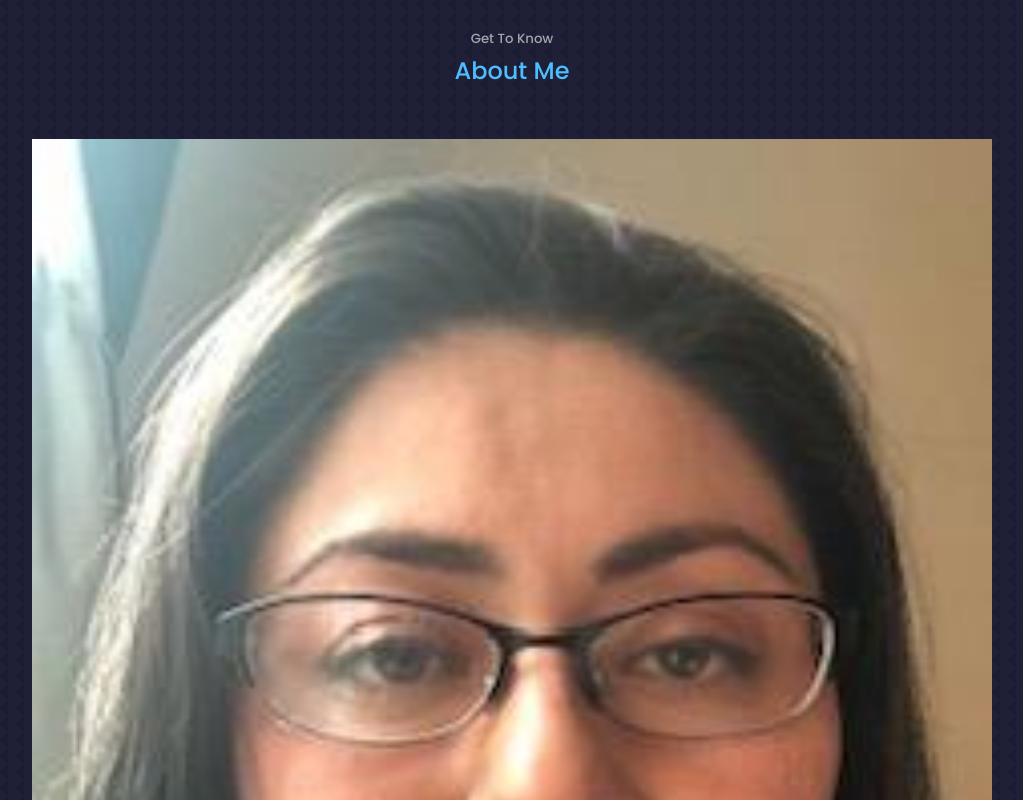
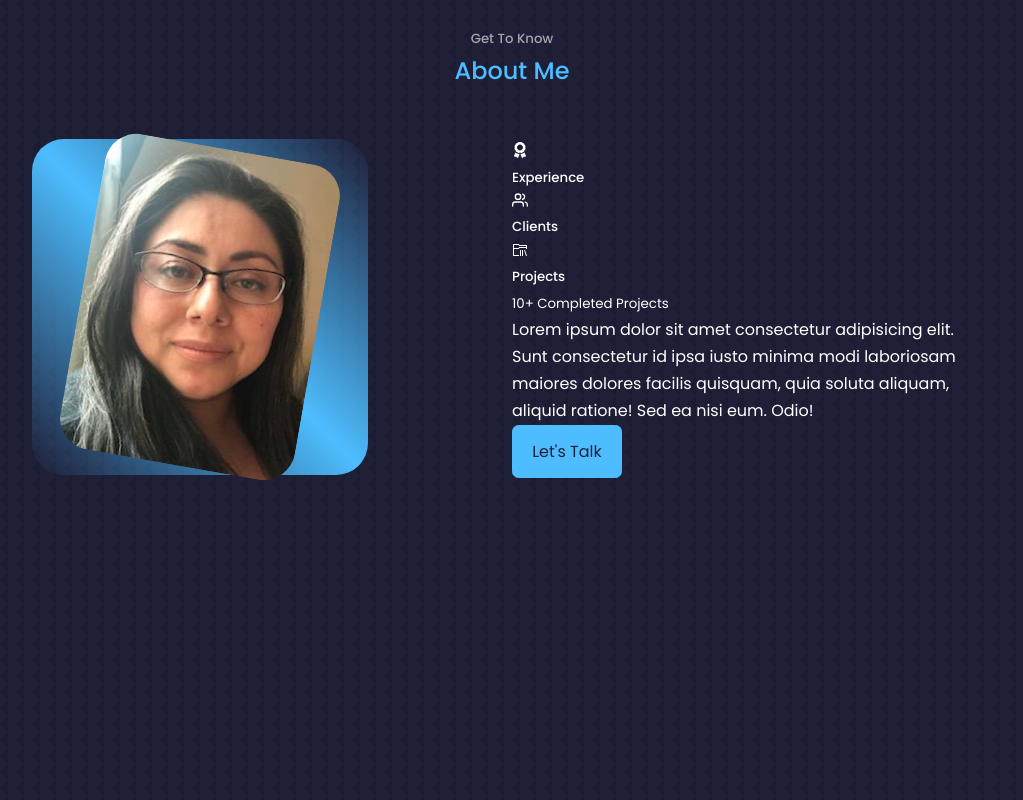
Before and after one commit to molano1979/react-portfolio-1, a React (Create React App) app: page / in a window 1280 px wide. Shown: the part 900-1700 px from the top of the page, without its empty margins (128-1151 px from the left). Built offline with nearby package versions, Linux system fonts and the light colour scheme.

Commit message:
fixed image rotation on about css

```diff
--- a/src/components/about/About.jsx
+++ b/src/components/about/About.jsx
@@ -21,13 +21,13 @@
         <div className="about_content">
           <div className="about_cards">
             <article className='about_card'>
-              <FaAward className='about_icon' />
+              <FaAward className='about_icon'/>
               <h5>Experience</h5>
               <small></small>
 
             </article>
             <article className='about_card'>
-              <FiUsers className='about_icon' />
+              <FiUsers className='about_icon'/>
               <h5>Clients</h5>
               <small></small>
 
--- a/src/components/about/about.css
+++ b/src/components/about/about.css
@@ -0,0 +1,26 @@
+.about_container {
+    display: grid;
+    grid-template-columns: 35% 50%;
+    gap: 15%;
+}
+
+.about_me {
+    width: 100%;
+    aspect-ratio: 1/1;
+    border-radius: 2rem;
+    background: linear-gradient(45deg, transparent, var(--color-primary), transparent);
+    display: grid;
+    place-items: center;
+
+}
+
+.about_me-image {
+    border-radius: 2rem;
+    overflow: hidden;
+    transform: rotate(10deg);
+    transition: var(--transition);
+  }
+
+  .about_me-image:hover {
+      transform: rotate(0);
+  }
```
